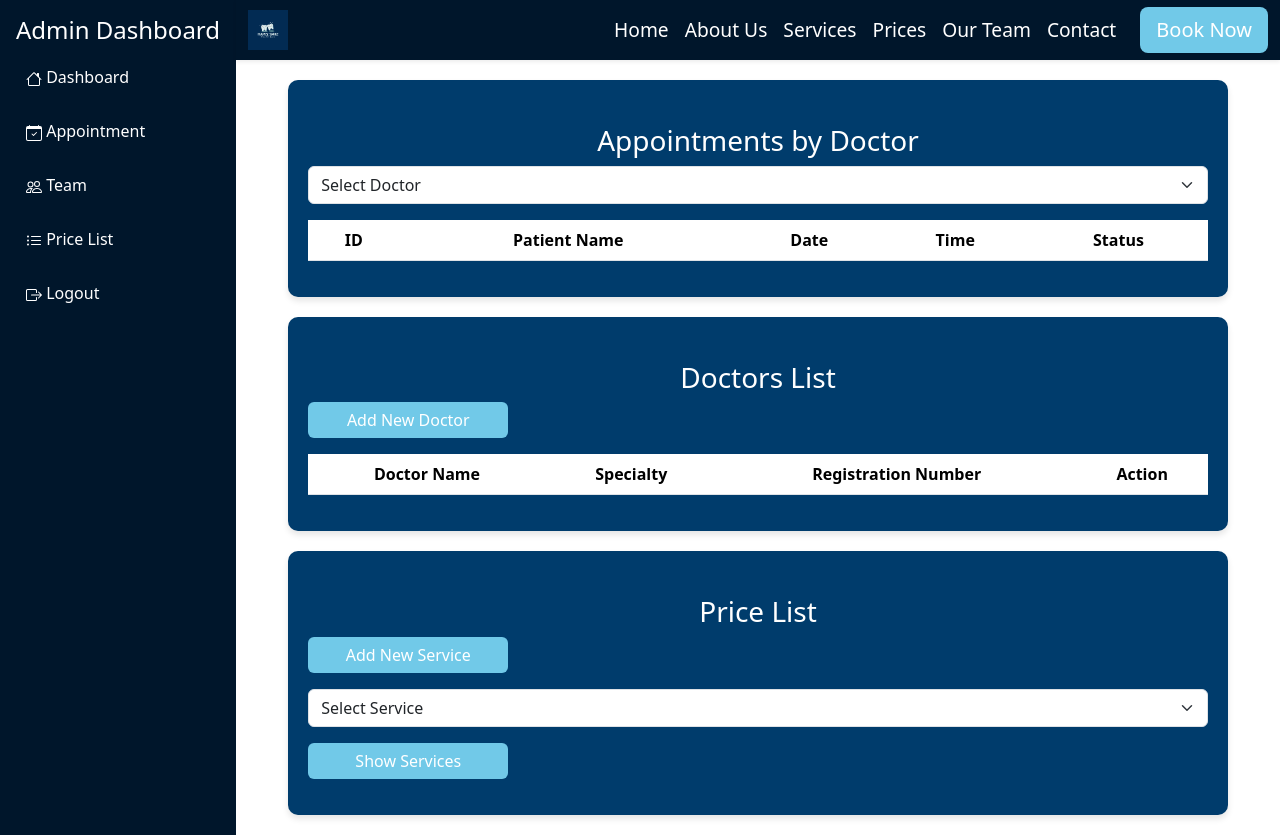
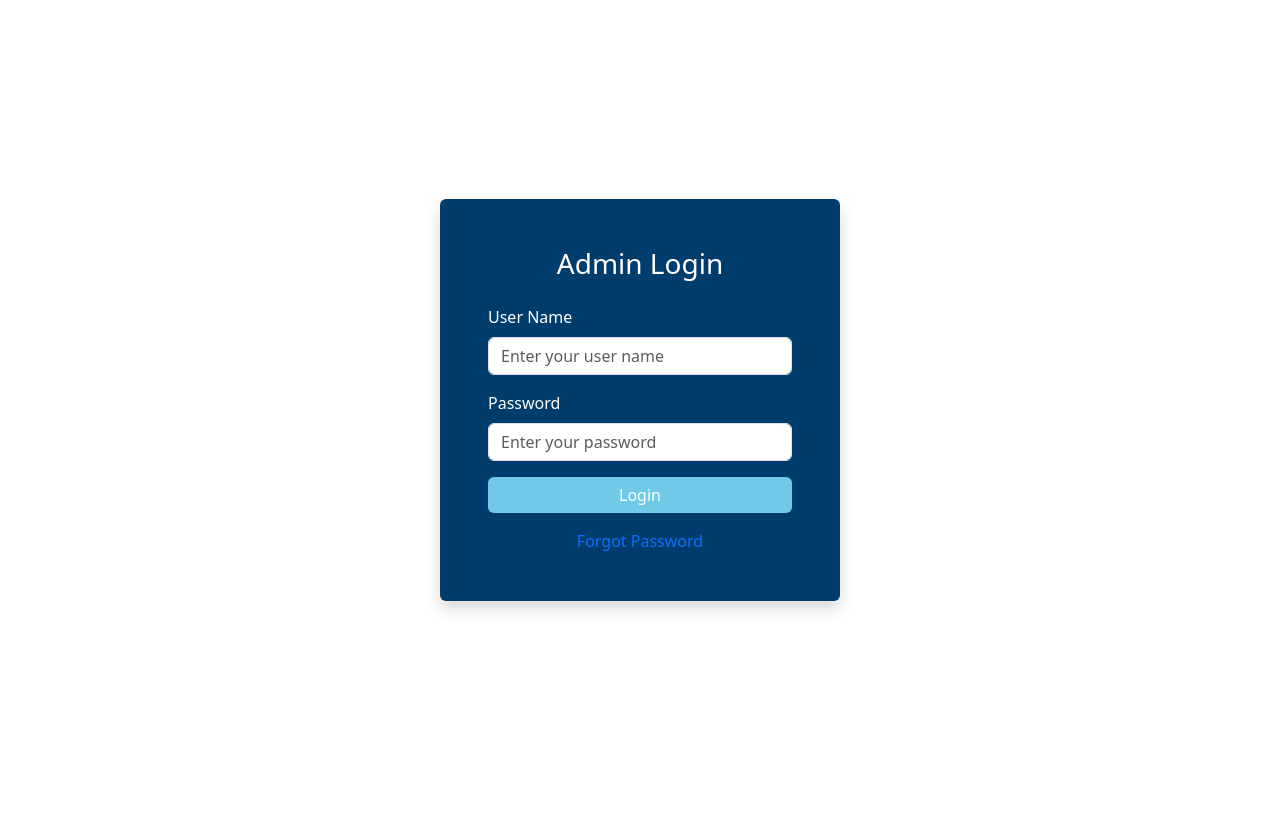
Before and after one commit to Dinethchathurya/Dental-Full-Stack-Project, a React (Vite) app in the folder app/frontend/: page / in a window 1280 px wide. After the commit the page ends 800 px from the top, so only its background shows below. Built offline with nearby package versions, Linux system fonts and the light colour scheme.

Commit message:
feat : admin login

```diff
--- a/app/frontend/src/App.jsx
+++ b/app/frontend/src/App.jsx
@@ -4,13 +4,15 @@ import Price from "./pages/price";
 import OurTeam from "./pages/ourTeam";
 import Booking from "./pages/booking";
 import AdminDashboard from "./pages/AdminDashboard";
+import AdminLogin from "./pages/adminLogin";
 
 function App() {
   return (
     <>
       {/* <HomePage /> */}
       {/* <OurTeam /> */}
-      <AdminDashboard />
+      {/* <AdminDashboard /> */}
+      <AdminLogin />
     </>
   );
 }
--- /dev/null
+++ b/app/frontend/src/pages/adminLogin.jsx
@@ -0,0 +1,83 @@
+import React from "react";
+import { useForm } from "react-hook-form";
+
+const AdminLogin = () => {
+
+    const {
+        register,
+        handleSubmit,
+        formState: { errors },
+      } = useForm();
+
+      const onSubmit = (data) => {
+        console.log(data); // Handle login logic here
+      };
+
+
+    return (
+        <>
+            <div className="container d-flex justify-content-center align-items-center vh-100">
+      <form
+        className="shadow p-5 rounded bg-custom-blue"
+        style={{ maxWidth: "400px", width: "100%" }}
+        onSubmit={handleSubmit(onSubmit)}
+      >
+        <h3 className="text-center mb-4">Admin Login</h3>
+
+        {/* Username Field */}
+        <div className="mb-3">
+          <label htmlFor="username" className="form-label">
+            User Name
+          </label>
+          <input
+            type="text"
+            id="username"
+            className="form-control"
+            placeholder="Enter your user name"
+            {...register("username", { required: "User name is required" })}
+          />
+          {errors.username && (
+            <p className="text-danger">{errors.username.message}</p>
+          )}
+        </div>
+
+        {/* Password Field */}
+        <div className="mb-3">
+          <label htmlFor="password" className="form-label">
+            Password
+          </label>
+          <input
+            type="password"
+            id="password"
+            className="form-control"
+            placeholder="Enter your password"
+            {...register("password", {
+              required: "Password is required",
+              minLength: {
+                value: 6,
+                message: "Password must be at least 6 characters",
+              },
+            })}
+          />
+          {errors.password && (
+            <p className="text-danger">{errors.password.message}</p>
+          )}
+        </div>
+
+        {/* Login Button */}
+        <button type="submit" className="btn btn-primary w-100">
+          Login
+        </button>
+
+        {/* Forgot Password Link */}
+        <div className="text-center mt-3">
+          <a href="#" className="text-decoration-none">
+            Forgot Password
+          </a>
+        </div>
+      </form>
+    </div>
+        </>
+    );
+};
+export default AdminLogin;
```
